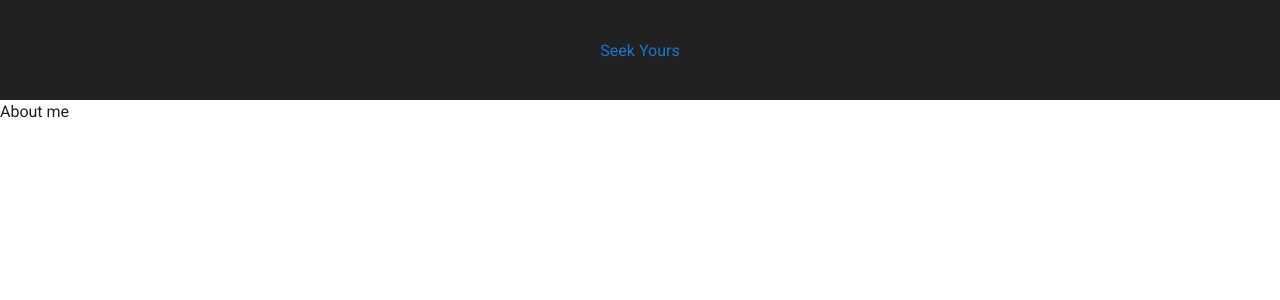
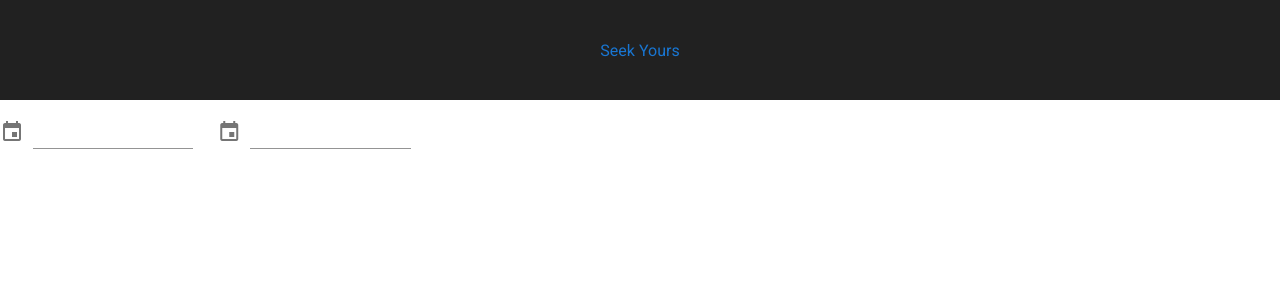
Before and after one commit to Revlr/SeekYours_Frontend, a Vue app: page /about in a window 1280 px wide. Shown: the top 300 px of the page. Built offline with nearby package versions, Linux system fonts and the light colour scheme.

Commit message:
Update Home

```diff
--- a/src/components/AboutComponent.vue
+++ b/src/components/AboutComponent.vue
@@ -1,11 +1,64 @@
 <!-- AboutComponent.vue -->
 <template>
-  <div>
-    About me
-  </div>
+  <v-row>
+  <v-col cols="12" lg="2">
+    <v-menu
+      ref="menu1"
+      v-model="menu1"
+      :close-on-content-click="false"
+      :return-value.sync="s_date"
+      transition="scale-transition"
+      offset-y
+      min-width="290px"
+    >
+      <template v-slot:activator="{ on, attrs }">
+        <v-text-field
+          v-model="s_date"
+          prepend-icon="mdi-calendar"
+          readonly
+          v-bind="attrs"
+          v-on="on"
+        ></v-text-field>
+      </template>
+      <v-date-picker v-model="s_date" no-title scrollable :max="e_date">
+        <v-spacer></v-spacer>
+        <v-btn text color="primary" @click="menu1 = false">Cancel</v-btn>
+        <v-btn text color="primary" @click="s_date_search(s_date)">OK</v-btn>
+      </v-date-picker>
+    </v-menu>
+  </v-col>
+
+  <v-col cols="12" lg="2">
+    <v-menu
+      ref="menu2"
+      v-model="menu2"
+      :close-on-content-click="false"
+      :return-value.sync="e_date"
+      transition="scale-transition"
+      offset-y
+      min-width="290px"
+    >
+      <template v-slot:activator="{ on, attrs }">
+        <v-text-field
+          v-model="e_date"
+          prepend-icon="mdi-calendar"
+          readonly
+          v-bind="attrs"
+          v-on="on"
+        ></v-text-field>
+      </template>
+      <v-date-picker v-model="e_date" no-title scrollable :min="s_date" :max="date">
+        <v-spacer></v-spacer>
+        <v-btn text color="primary" @click="menu2 = false">Cancel</v-btn>
+        <v-btn text color="primary" @click="e_date_search(e_date)">OK</v-btn>
+      </v-date-picker>
+    </v-menu>
+  </v-col>
+</v-row>
 </template>
+
 <script>
 export default {
-  name: "AboutComponent",
-};
+
+}
 </script>
```
